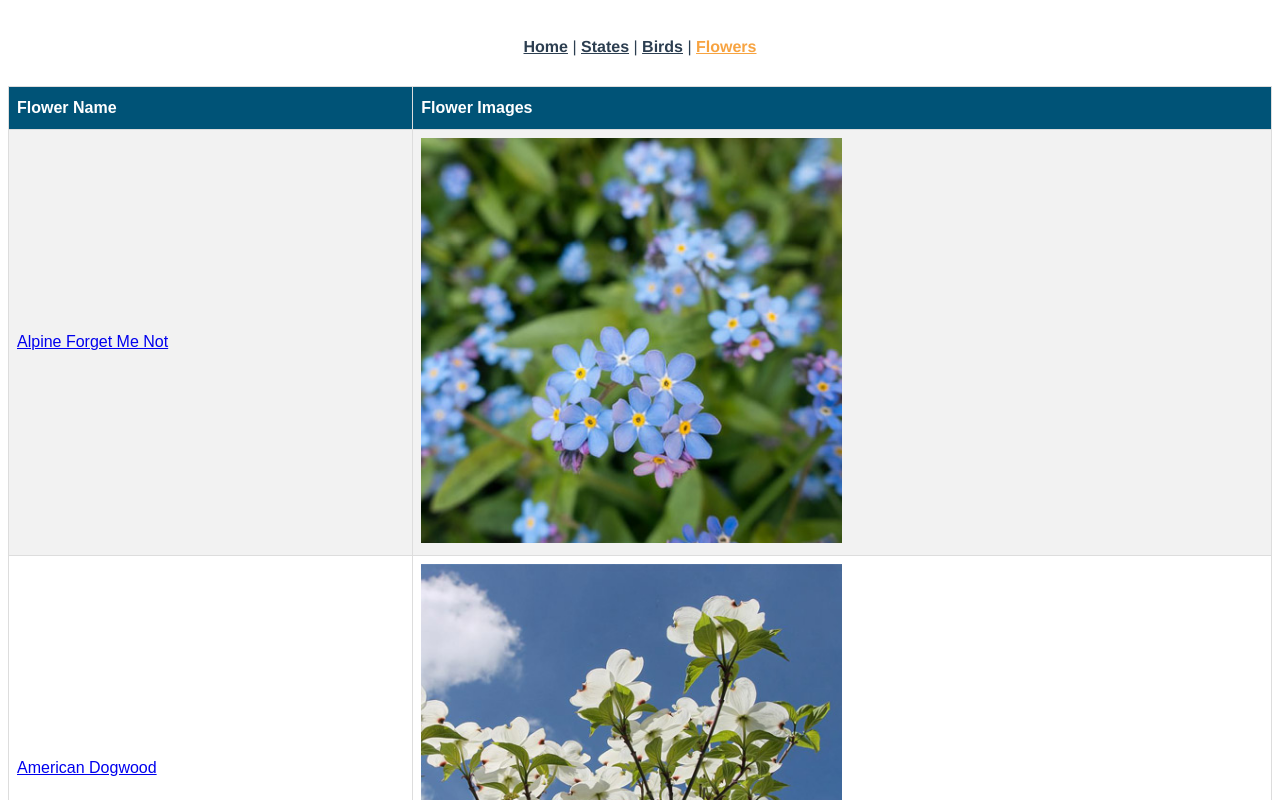
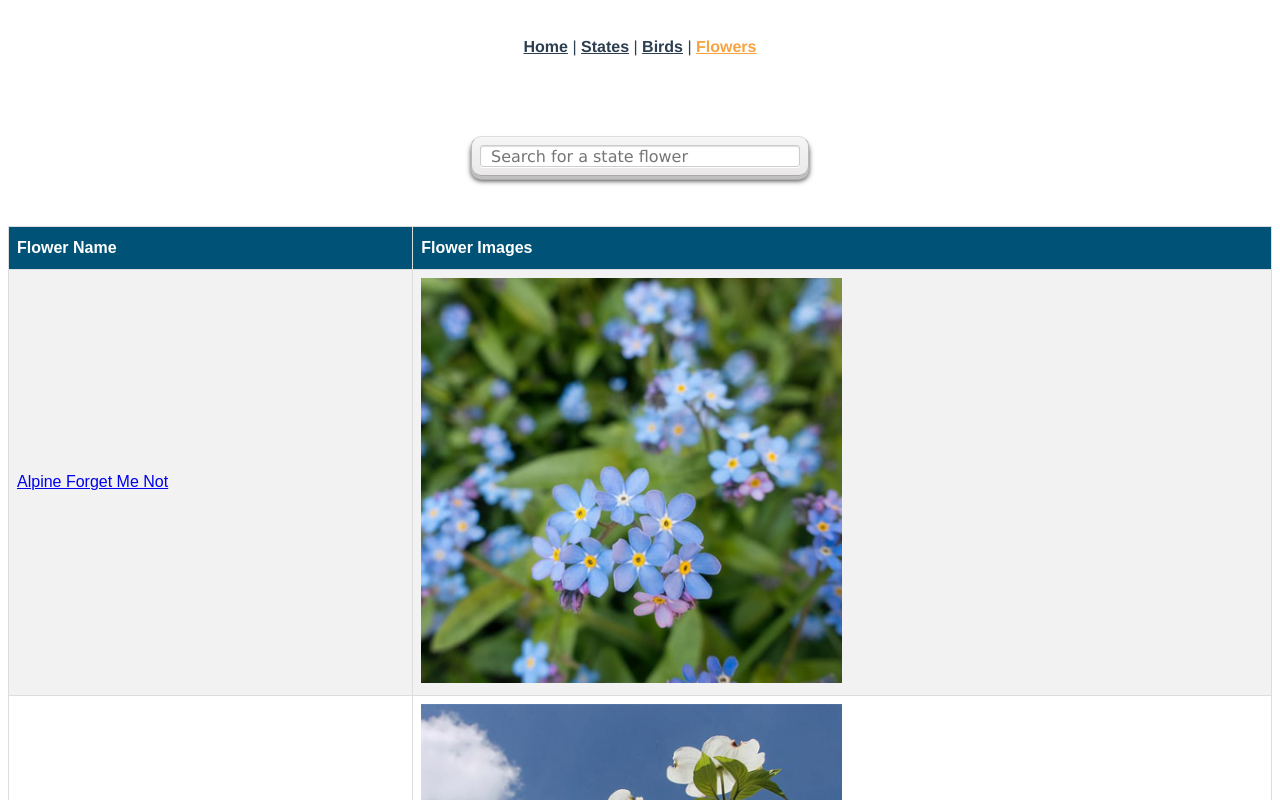
Before and after one commit to nightcat9/cool-state-vue-app, a Vue app: page /flowers in a window 1280 px wide. Shown: the top 800 px of the page. Built offline with nearby package versions, Linux system fonts and the light colour scheme.

Commit message:
enabled flower search

```diff
--- a/src/views/FlowerListView.vue
+++ b/src/views/FlowerListView.vue
@@ -1,10 +1,13 @@
 <template>
-    <table id="flowers">
+    <form class="form-wrapper">
+        <input type="search" id="search" v-model="search" placeholder="Search for a state flower" />
+    </form>
+    <table id="flowerSearch">
         <tr>
             <th>Flower Name</th>
             <th>Flower Images</th>
         </tr>
-        <tr v-for="flower in flowersJson">
+        <tr v-for="flower in searchFunction" :key="flower">
             <td><router-link :to="'/flowers/' + flower.name">{{ flower.name }}</router-link></td>
             <td>
                 <img :src='require(`../assets/images/flowers/${flower.flowerImage}`)' :alt="flower.name" style="width:50%">
@@ -14,47 +17,111 @@
 </template>
 
 <script>
-import json from '../../states.json'
+import { ref, computed } from 'vue';
+import json from '../../states.json';
+
 export default {
     name: 'FlowerListView',
-    components: {},
-    data() {
+    setup() {
+
         const temp = json.map(state => ({ name: state.flower, flowerImage: state.flowerImage })).sort((a, b) => (a.name > b.name) ? 1 : -1)
         const flowersArray = [...temp.reduce((a, c) => {
             a.set(c.name, c);
             return a;
         }, new Map()).values()];
 
+        const flower = ref(flowersArray)
+        const search = ref("")
+
+        const searchFunction = computed(() => {
+            return flower.value.filter((item) => {
+                return item.name.toLowerCase().includes(search.value);
+            })
+        })
         return {
-            flowersJson: flowersArray
+            search, searchFunction, flower
         }
     }
 }
 </script>
 
 <style>
-#flowers {
+.form-wrapper {
+    background-color: #f6f6f6;
+    background-image: -webkit-gradient(linear, left top, left bottom, from(#f6f6f6), to(#eae8e8));
+    background-image: -webkit-linear-gradient(top, #f6f6f6, #eae8e8);
+    background-image: -moz-linear-gradient(top, #f6f6f6, #eae8e8);
+    background-image: -ms-linear-gradient(top, #f6f6f6, #eae8e8);
+    background-image: -o-linear-gradient(top, #f6f6f6, #eae8e8);
+    background-image: linear-gradient(top, #f6f6f6, #eae8e8);
+    border-color: #dedede #bababa #aaa #bababa;
+    border-style: solid;
+    border-width: 1px;
+    -webkit-border-radius: 10px;
+    -moz-border-radius: 10px;
+    border-radius: 10px;
+    -webkit-box-shadow: 0 3px 3px rgba(255, 255, 255, .1), 0 3px 0 #bbb, 0 4px 0 #aaa, 0 5px 5px #444;
+    -moz-box-shadow: 0 3px 3px rgba(255, 255, 255, .1), 0 3px 0 #bbb, 0 4px 0 #aaa, 0 5px 5px #444;
+    box-shadow: 0 3px 3px rgba(255, 255, 255, .1), 0 3px 0 #bbb, 0 4px 0 #aaa, 0 5px 5px #444;
+    margin: 50px auto;
+    overflow: hidden;
+    padding: 8px;
+    width: 320px;
+}
+
+.form-wrapper #search {
+    border: 1px solid #CCC;
+    -webkit-box-shadow: 0 1px 1px #ddd inset, 0 1px 0 #FFF;
+    -moz-box-shadow: 0 1px 1px #ddd inset, 0 1px 0 #FFF;
+    box-shadow: 0 1px 1px #ddd inset, 0 1px 0 #FFF;
+    -webkit-border-radius: 3px;
+    -moz-border-radius: 3px;
+    border-radius: 3px;
+    color: #999;
+    float: left;
+    font: 16px Lucida Sans, Trebuchet MS, Tahoma, sans-serif;
+    height: 20px;
+    padding: 10px;
+    width: 320px;
+}
+
+.form-wrapper #search:focus {
+    border-color: #aaa;
+    -webkit-box-shadow: 0 1px 1px #bbb inset;
+    -moz-box-shadow: 0 1px 1px #bbb inset;
+    box-shadow: 0 1px 1px #bbb inset;
+    outline: 0;
+}
+
+.form-wrapper #search:-moz-placeholder,
+.form-wrapper #search:-ms-input-placeholder,
+.form-wrapper #search::-webkit-input-placeholder {
+    color: #999;
+    font-weight: normal;
+}
+
+#flowerSearch {
     font-family: Arial, Helvetica, sans-serif;
     border-collapse: collapse;
     width: 100%;
 }
 
-#flowers td,
-#flowers th {
+#flowerSearch td,
+#flowerSearch th {
     border: 1px solid #ddd;
     padding: 8px;
     text-align: left;
 }
 
-#flowers tr:nth-child(even) {
+#flowerSearch tr:nth-child(even) {
     background-color: #f2f2f2;
 }
 
-#flowers tr:hover {
+#flowerSearch tr:hover {
     background-color: #ddd;
 }
 
-#flowers th {
+#flowerSearch th {
     padding-top: 12px;
     padding-bottom: 12px;
     background-color: #005377;
```
